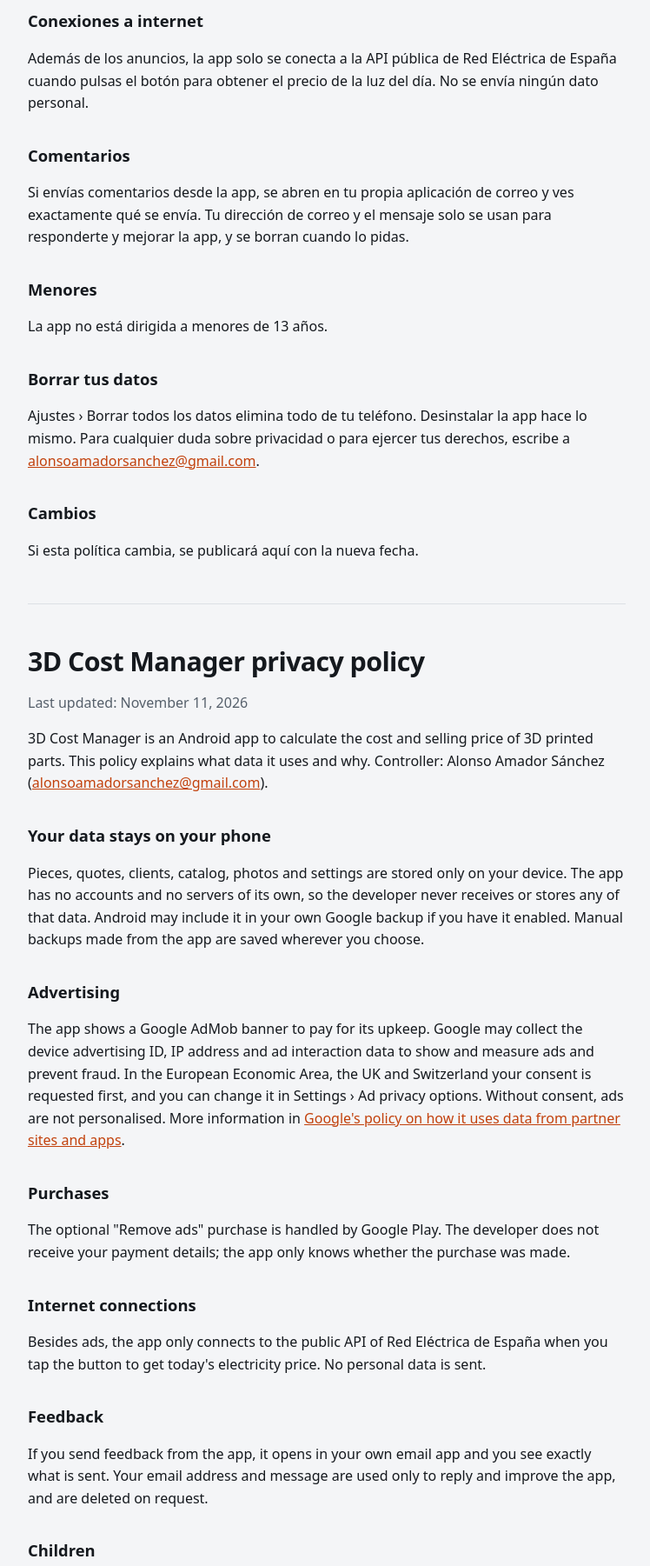
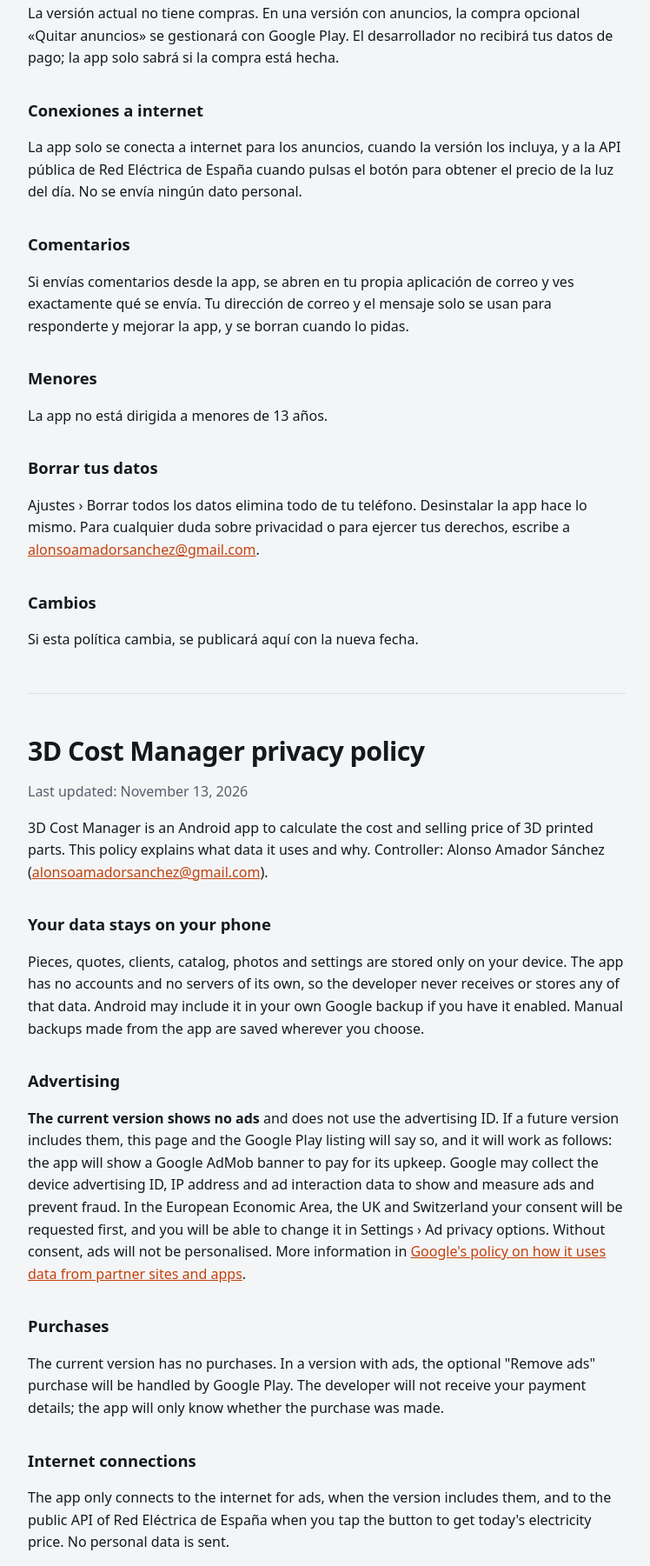
Before and after one commit to AsKrueger/AsKrueger.github.io, a plain HTML site: page 3d-cost-manager/privacy.html in a window 1280 px wide. Shown: the part 848-2649 px from the top of the page at 87% size, without its empty margins (264-1012 px from the left). Drawn offline with Linux system fonts and the light colour scheme.

Commit message:
Política de privacidad: versión actual sin anuncios ni compras

```diff
--- a/3d-cost-manager/privacy.html
+++ b/3d-cost-manager/privacy.html
@@ -10,7 +10,7 @@
 <body>
 <main>
   <h1>Política de privacidad de 3D Cost Manager</h1>
-  <p class="muted">Última actualización: 11 de noviembre de 2026</p>
+  <p class="muted">Última actualización: 13 de noviembre de 2026</p>
   <nav class="lang"><a href="#es">Español</a><a href="#en">English</a></nav>
 
   <section id="es">
@@ -20,13 +20,13 @@
     <p>Las piezas, presupuestos, clientes, catálogo, fotos y ajustes se guardan solo en tu dispositivo. La app no tiene cuentas ni servidores propios, así que el desarrollador no recibe ni guarda ninguno de esos datos. Android puede incluirlos en tu propia copia de seguridad de Google si la tienes activada. Las copias manuales que hagas desde la app se guardan donde tú elijas.</p>
 
     <h2>Publicidad</h2>
-    <p>La app muestra un banner de Google AdMob para cubrir su mantenimiento. Google puede recoger el identificador de publicidad del dispositivo, la dirección IP y datos de uso de los anuncios para mostrarlos, medirlos y evitar fraudes. En el Espacio Económico Europeo, el Reino Unido y Suiza se pide tu consentimiento antes, y puedes cambiarlo en Ajustes › Opciones de privacidad de anuncios. Si no das tu consentimiento, los anuncios no se personalizan. Más información en la <a href="https://policies.google.com/technologies/partner-sites">política de Google sobre el uso de datos de sus socios</a>.</p>
+    <p><strong>La versión actual no muestra anuncios</strong> y no usa el identificador de publicidad. Si una versión futura los incluye, se indicará en esta página y en la ficha de Google Play, y funcionará así: la app mostrará un banner de Google AdMob para cubrir su mantenimiento. Google podrá recoger el identificador de publicidad del dispositivo, la dirección IP y datos de uso de los anuncios para mostrarlos, medirlos y evitar fraudes. En el Espacio Económico Europeo, el Reino Unido y Suiza se pedirá tu consentimiento antes, y podrás cambiarlo en Ajustes › Opciones de privacidad de anuncios. Sin tu consentimiento, los anuncios no se personalizarán. Más información en la <a href="https://policies.google.com/technologies/partner-sites">política de Google sobre el uso de datos de sus socios</a>.</p>
 
     <h2>Compras</h2>
-    <p>La compra opcional «Quitar anuncios» se gestiona con Google Play. El desarrollador no recibe tus datos de pago; la app solo sabe si la compra está hecha.</p>
+    <p>La versión actual no tiene compras. En una versión con anuncios, la compra opcional «Quitar anuncios» se gestionará con Google Play. El desarrollador no recibirá tus datos de pago; la app solo sabrá si la compra está hecha.</p>
 
     <h2>Conexiones a internet</h2>
-    <p>Además de los anuncios, la app solo se conecta a la API pública de Red Eléctrica de España cuando pulsas el botón para obtener el precio de la luz del día. No se envía ningún dato personal.</p>
+    <p>La app solo se conecta a internet para los anuncios, cuando la versión los incluya, y a la API pública de Red Eléctrica de España cuando pulsas el botón para obtener el precio de la luz del día. No se envía ningún dato personal.</p>
 
     <h2>Comentarios</h2>
     <p>Si envías comentarios desde la app, se abren en tu propia aplicación de correo y ves exactamente qué se envía. Tu dirección de correo y el mensaje solo se usan para responderte y mejorar la app, y se borran cuando lo pidas.</p>
@@ -45,20 +45,20 @@
 
   <section id="en" lang="en">
     <h1>3D Cost Manager privacy policy</h1>
-    <p class="muted">Last updated: November 11, 2026</p>
+    <p class="muted">Last updated: November 13, 2026</p>
     <p>3D Cost Manager is an Android app to calculate the cost and selling price of 3D printed parts. This policy explains what data it uses and why. Controller: Alonso Amador Sánchez (<a href="mailto:alonsoamadorsanchez@gmail.com">alonsoamadorsanchez@gmail.com</a>).</p>
 
     <h2>Your data stays on your phone</h2>
     <p>Pieces, quotes, clients, catalog, photos and settings are stored only on your device. The app has no accounts and no servers of its own, so the developer never receives or stores any of that data. Android may include it in your own Google backup if you have it enabled. Manual backups made from the app are saved wherever you choose.</p>
 
     <h2>Advertising</h2>
-    <p>The app shows a Google AdMob banner to pay for its upkeep. Google may collect the device advertising ID, IP address and ad interaction data to show and measure ads and prevent fraud. In the European Economic Area, the UK and Switzerland your consent is requested first, and you can change it in Settings › Ad privacy options. Without consent, ads are not personalised. More information in <a href="https://policies.google.com/technologies/partner-sites">Google's policy on how it uses data from partner sites and apps</a>.</p>
+    <p><strong>The current version shows no ads</strong> and does not use the advertising ID. If a future version includes them, this page and the Google Play listing will say so, and it will work as follows: the app will show a Google AdMob banner to pay for its upkeep. Google may collect the device advertising ID, IP address and ad interaction data to show and measure ads and prevent fraud. In the European Economic Area, the UK and Switzerland your consent will be requested first, and you will be able to change it in Settings › Ad privacy options. Without consent, ads will not be personalised. More information in <a href="https://policies.google.com/technologies/partner-sites">Google's policy on how it uses data from partner sites and apps</a>.</p>
 
     <h2>Purchases</h2>
-    <p>The optional "Remove ads" purchase is handled by Google Play. The developer does not receive your payment details; the app only knows whether the purchase was made.</p>
+    <p>The current version has no purchases. In a version with ads, the optional "Remove ads" purchase will be handled by Google Play. The developer will not receive your payment details; the app will only know whether the purchase was made.</p>
 
     <h2>Internet connections</h2>
-    <p>Besides ads, the app only connects to the public API of Red Eléctrica de España when you tap the button to get today's electricity price. No personal data is sent.</p>
+    <p>The app only connects to the internet for ads, when the version includes them, and to the public API of Red Eléctrica de España when you tap the button to get today's electricity price. No personal data is sent.</p>
 
     <h2>Feedback</h2>
     <p>If you send feedback from the app, it opens in your own email app and you see exactly what is sent. Your email address and message are used only to reply and improve the app, and are deleted on request.</p>
```
